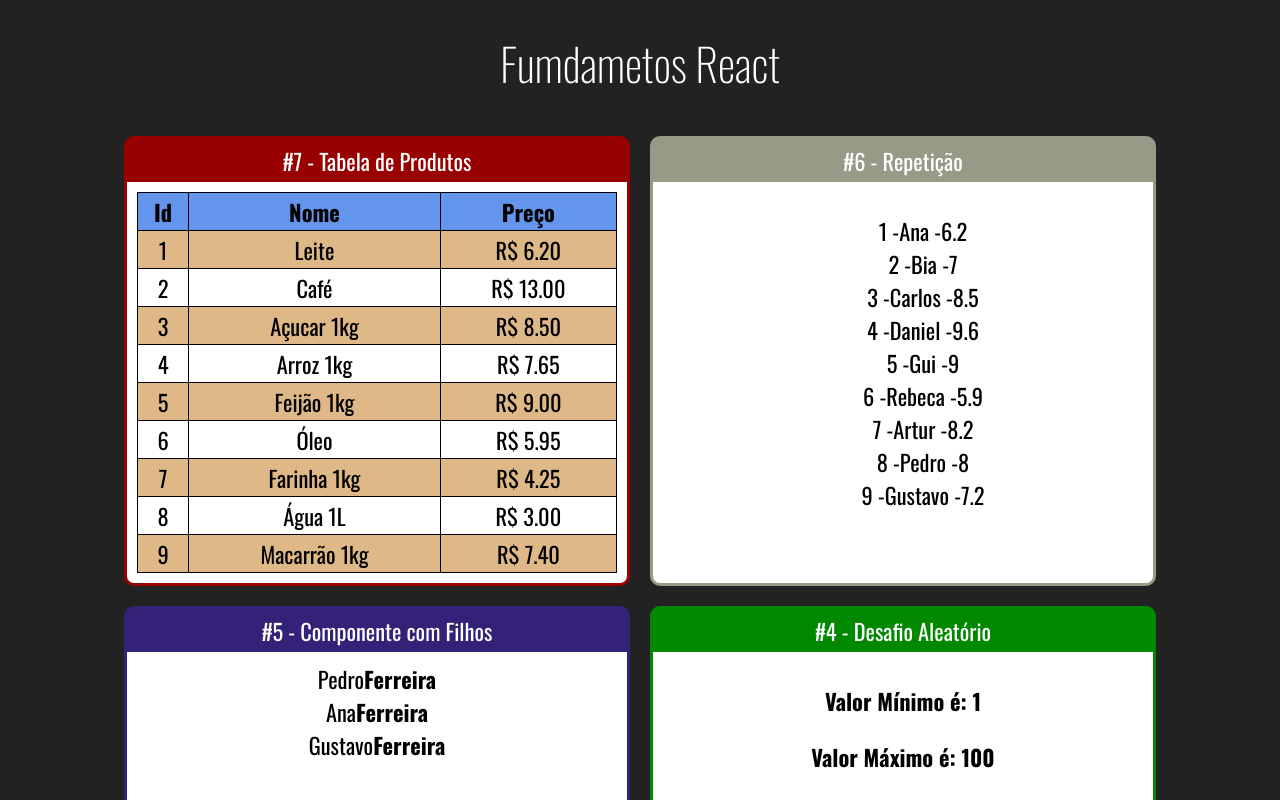
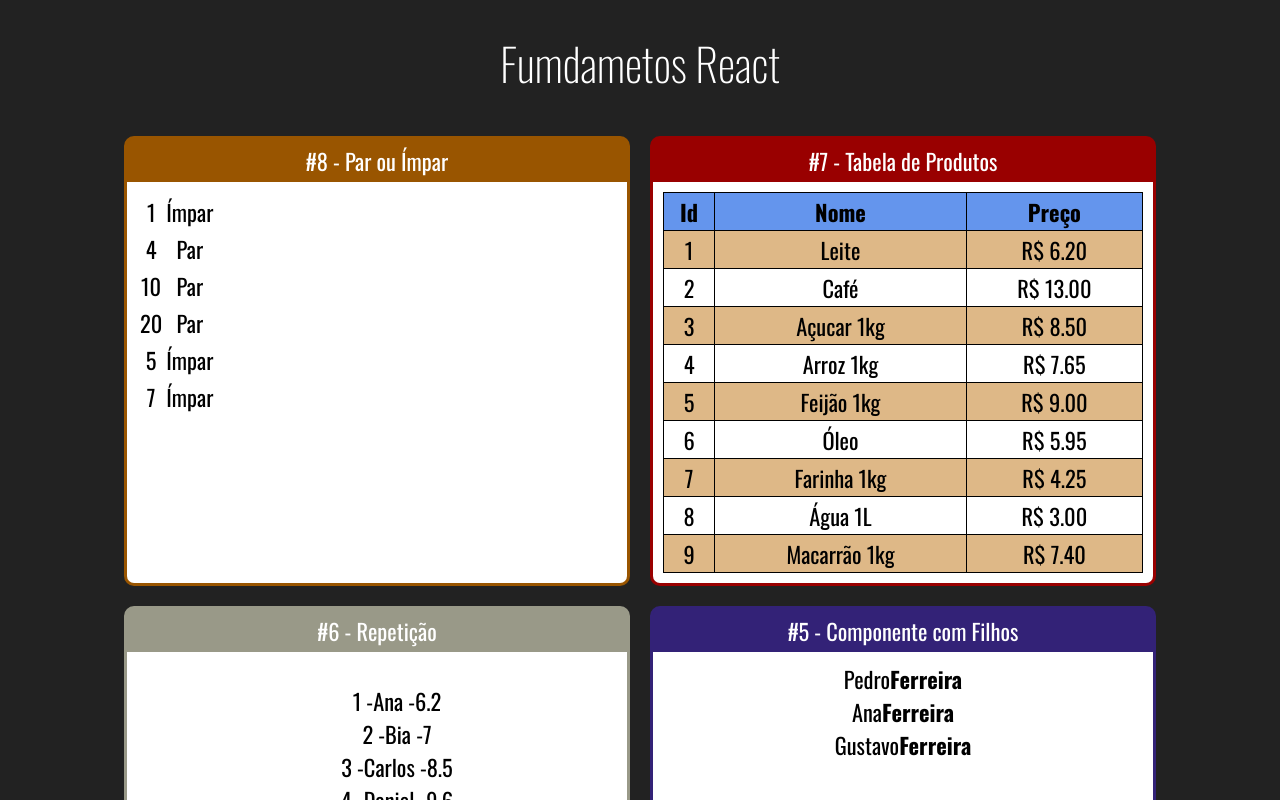
Before and after one commit to fabiojpegoraro/curso-react-redux, a React (Create React App) app in the folder fundamentos-react/: page / in a window 1280 px wide. Shown: the top 800 px of the page. Built offline with nearby package versions, Linux system fonts and the light colour scheme.

Commit message:
Fundamentos React

```diff
--- a/fundamentos-react/src/App.jsx
+++ b/fundamentos-react/src/App.jsx
@@ -9,12 +9,16 @@ import Familia from "./components/basicos/Familia";
 import FamiliaMembro from "./components/basicos/FamiliaMembro";
 import ListaAlunos from "./components/repeticao/ListaAlunos";
 import TabelaProdutos from "./components/repeticao/TabelaProdutos";
+import ParOuImpar from "./components/condicional/ParOuImpar";
 
 // eslint-disable-next-line import/no-anonymous-default-export
 export default () => (
   <div className="App">
     <h1>Fumdametos React</h1>
     <div className='Cards'>
+    <Card titulo='#8 - Par ou Ímpar' color="#950">
+      <ParOuImpar numeros={[1, 4, 10, 20, 5, 7]}/>
+    </Card>
     <Card titulo='#7 - Tabela de Produtos' color="#900">
       <TabelaProdutos/>
     </Card>
--- /dev/null
+++ b/fundamentos-react/src/components/condicional/ParOuImpar.jsx
@@ -0,0 +1,22 @@
+import React from "react";
+
+export default (props) => {
+
+    const par = (numero) => numero % 2 === 0 ? 'Par' : 'Ímpar';
+
+    return(
+            <div>
+            <table>
+                {props.numeros.map((numero) => {
+                    return(
+                        <tr>
+                            <td>{numero}</td>
+                            <td>{par(numero)}</td>
+                        </tr>
+                    )
+                }
+                )}
+            </table>
+        </div>
+    )
+}
```
